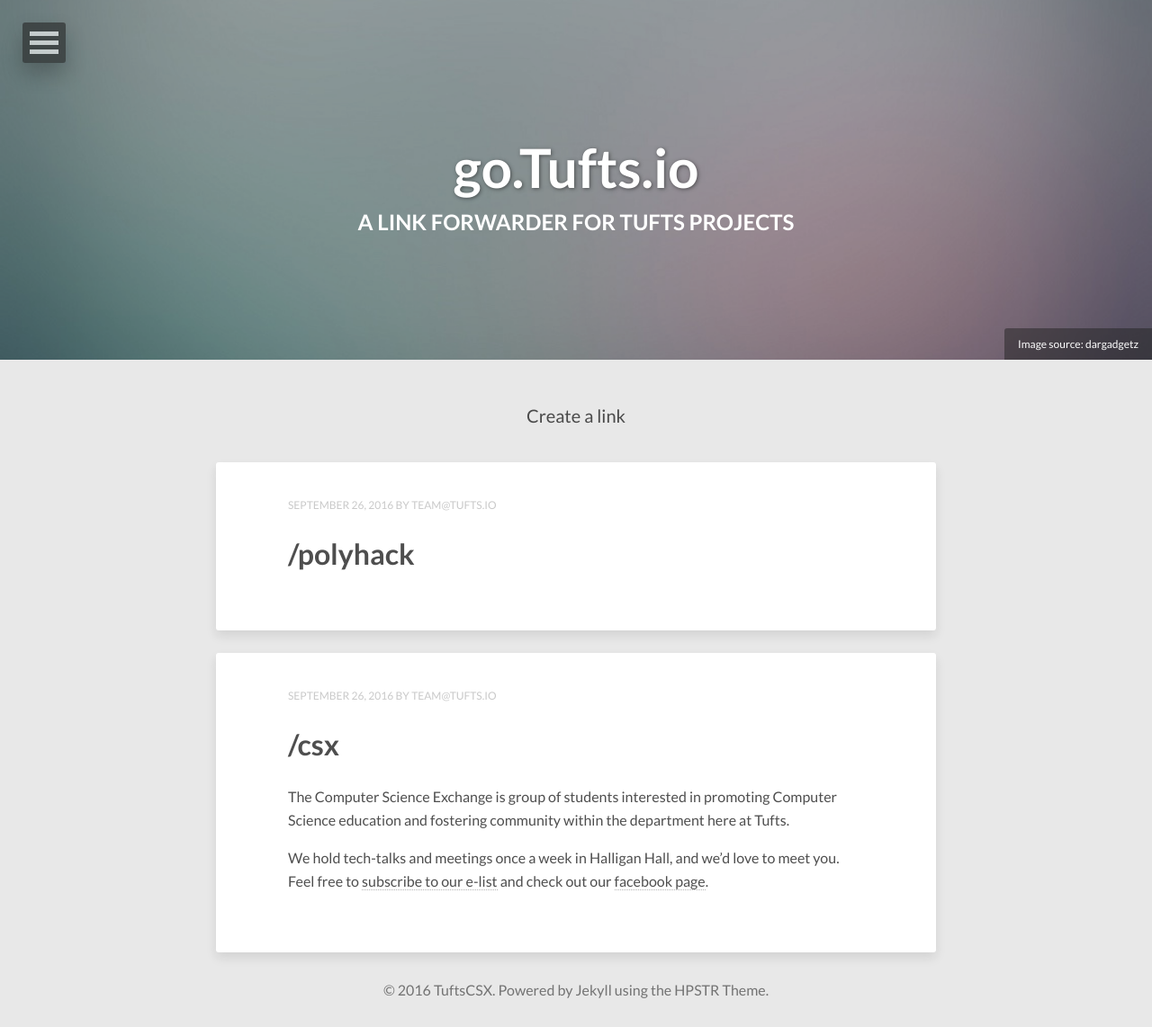
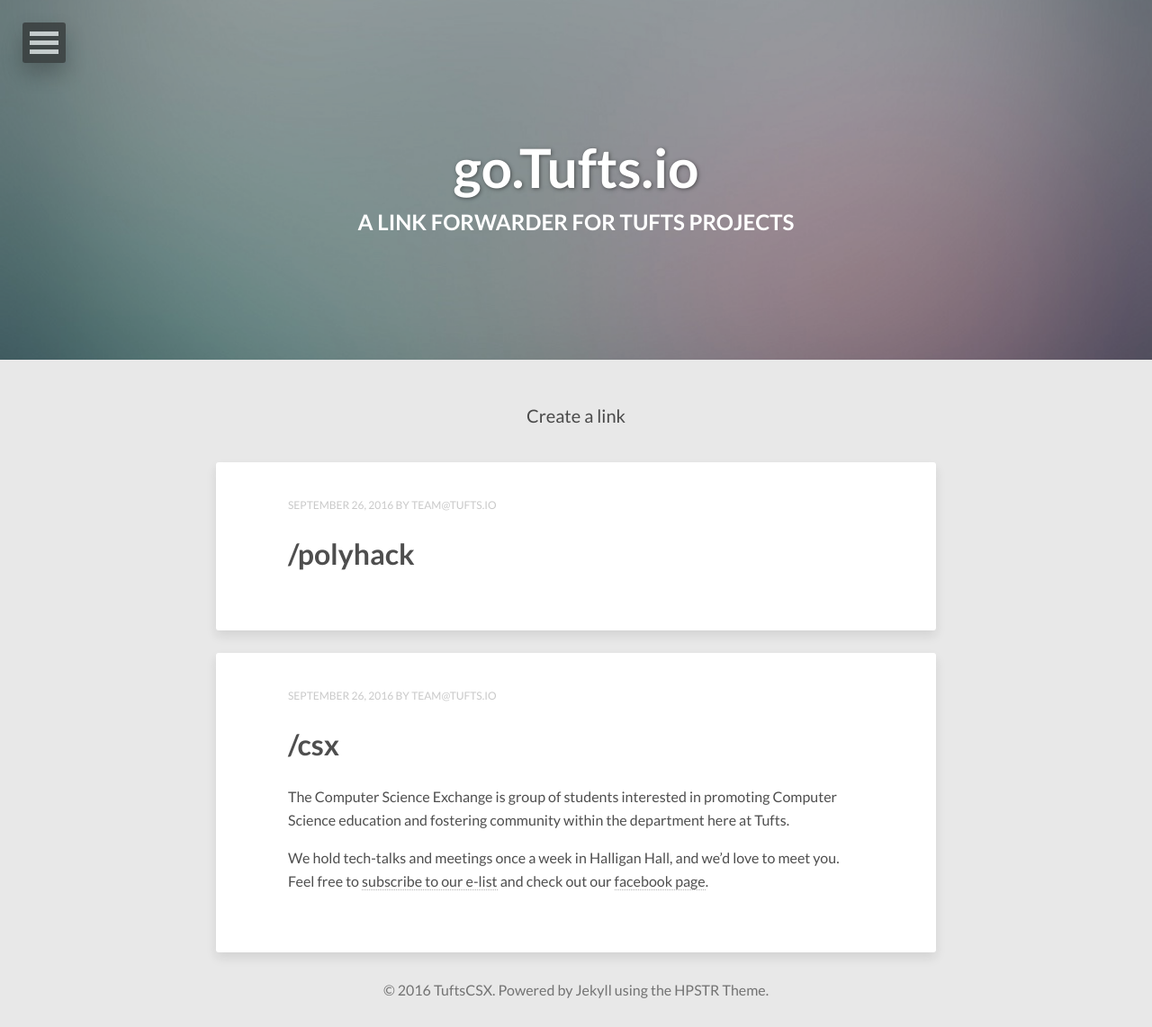
Before and after one commit to ralfisalhon/go, a Jekyll site: the page built from index.html, in a window 1280 px wide. Shown: the whole page at 90% size. Built offline with Jekyll 4.4.1, drawn with Linux system fonts in a browser that asks for light colours; nearby versions of some CDN libraries; the list of posts is cut into pages by our own code.

Commit message:
removed some images

```diff
--- a/_layouts/page.html
+++ b/_layouts/page.html
@@ -14,7 +14,6 @@
 
 {% if page.image.feature %}
 <div class="entry-header">
-  {% if page.image.credit %}<div class="image-credit">Image source: <a href="{{ page.image.creditlink }}">{{ page.image.credit }}</a></div><!-- /.image-credit -->{% endif %}
   <div class="entry-image">
     <img src="{{ site.url }}/images/{{ page.image.feature }}" alt="{{ page.title }}">
   </div><!-- /.entry-image -->
--- a/_layouts/post-index.html
+++ b/_layouts/post-index.html
@@ -13,7 +13,6 @@
 {% include navigation.html %}
 
 <div class="entry-header">
-  {% if page.image.credit %}<div class="image-credit">Image source: <a href="{{ page.image.creditlink }}">{{ page.image.credit }}</a></div><!-- /.image-credit -->{% endif %}
   {% if page.image.feature %}
     <div class="entry-image">
       <img src="{{ site.url }}/images/{{ page.image.feature }}" alt="{{ page.title }}">
--- a/_sass/_page.scss
+++ b/_sass/_page.scss
@@ -180,35 +180,6 @@
 		img {
 			min-height: $front-page-feature-image-height;
 		}
-	}
-}
-
-// Feature Image Caption
-.image-credit {
-	position: absolute;
-	bottom: 0;
-	right: 0;
-	margin: 0 auto;
-	max-width: 440px;
-	padding: 10px 15px;
-	background-color: rgba($base-color,0.5);
-	color: #fff;
-	@include font-rem(12);
-	text-align: right;
-	border-radius: 3px 0 0 0;
-	z-index: 10;
-
-	@media #{$medium} {
-		max-width: 760px;
-	}
-
-	@media #{$large} {
-		max-width: 960px;
-	}
-
-	a {
-		color: #fff;
-		text-decoration: none;
 	}
 }
 
--- a/index.html
+++ b/index.html
@@ -5,8 +5,6 @@
 comments: false
 image:
   feature: abstract-1.jpg
-  credit: dargadgetz
-  creditlink: http://www.dargadgetz.com/ios-7-abstract-wallpaper-pack-for-iphone-5-and-ipod-touch-retina/
 ---
 
 {% for post in paginator.posts %}
```
Also changed, not shown: about/index.md (+0 -3 lines), new/index.md (+0 -3 lines), images/abstract-10.jpg (deleted), images/abstract-11.jpg, images/abstract-12.jpg (deleted), images/abstract-2.jpg (deleted), images/abstract-3.jpg (deleted), images/abstract-4.jpg (deleted), images/abstract-6.jpg (deleted), images/abstract-7.jpg (deleted), images/abstract-8.jpg (deleted), images/ps_neutral.png (deleted), images/triangular.png (deleted), images/witewall_3.png (deleted).
